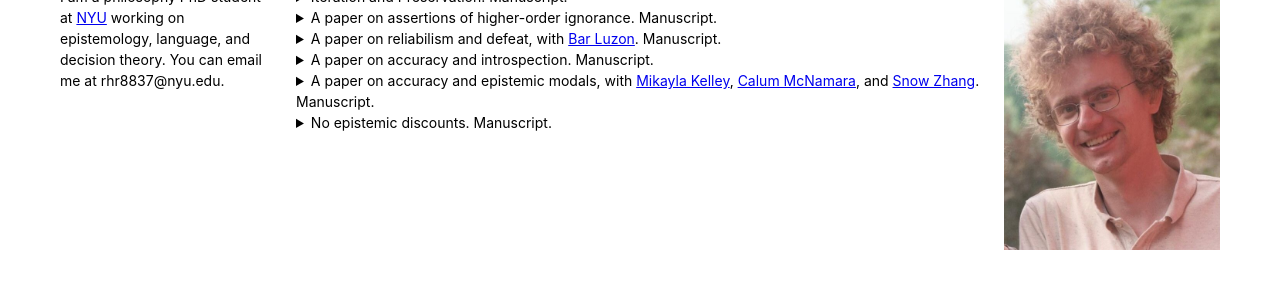
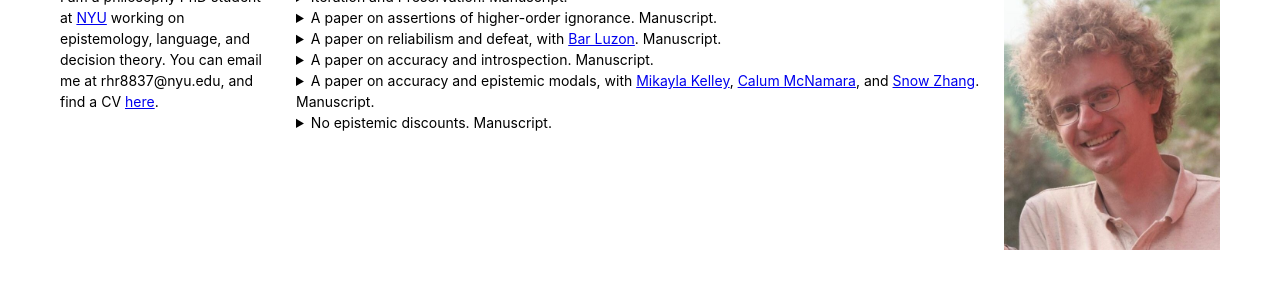
Before and after one commit to Richard-Roth/Richard-Roth.github.io, a plain HTML site: page index.html in a window 1280 px wide. Shown: the part 180-468 px from the top of the page. Drawn offline with Linux system fonts and the light colour scheme.

Commit message:
Update index.html

```diff
--- a/index.html
+++ b/index.html
@@ -68,7 +68,7 @@ h2.page-title {
   <div class="row">
     <div class="left">
       <h2><span class="lnr lnr-home"></span></h2>
-      <p>I am a philosophy PhD student at <a href="https://as.nyu.edu/departments/philosophy.html" target=_blank>NYU</a> working on epistemology, language, and decision theory. You can email me at rhr8837@nyu.edu. </p>
+      <p>I am a philosophy PhD student at <a href="https://as.nyu.edu/departments/philosophy.html" target=_blank>NYU</a> working on epistemology, language, and decision theory. You can email me at rhr8837@nyu.edu, and find a CV <a href="Richard-Roth-CV.pdf" target=_blank>here</a>. </p>
     </div>
   <div class="middle">
     <h2><span class="lnr lnr-cog"></span></h2>
```
